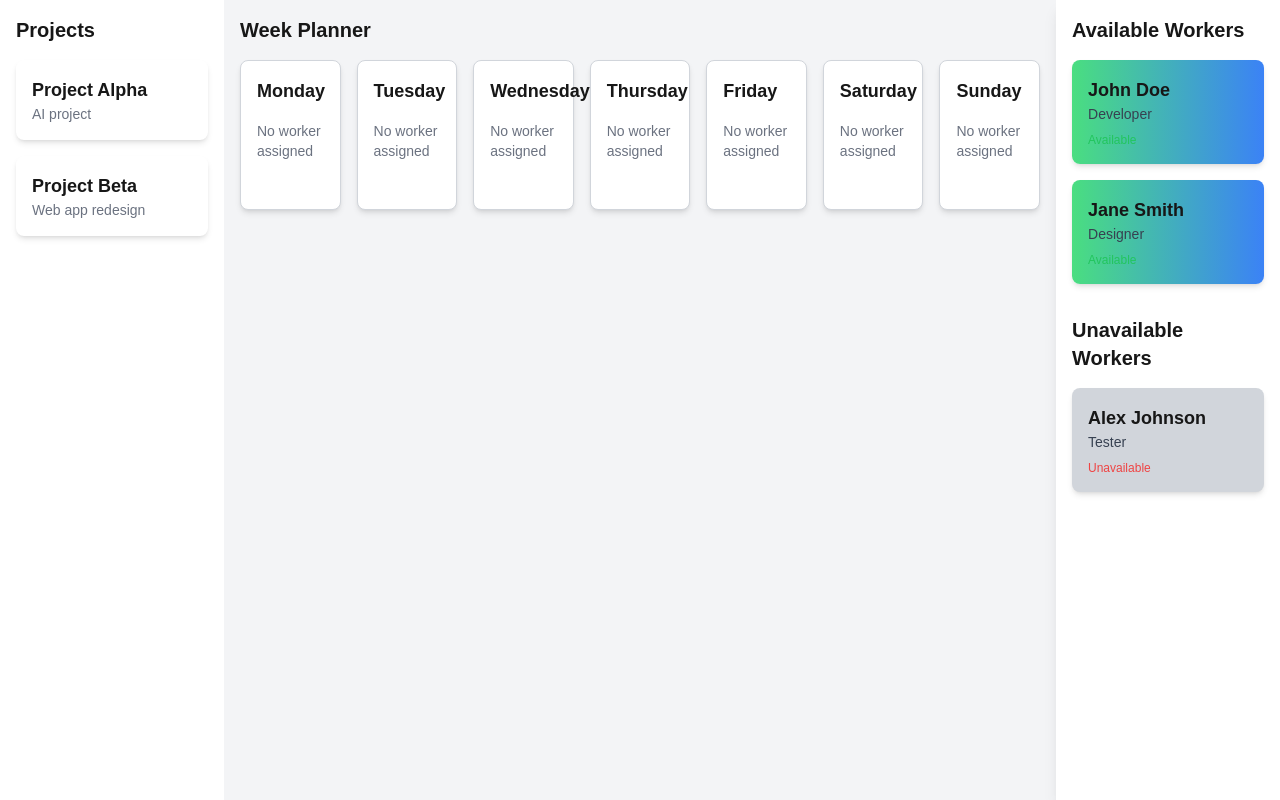
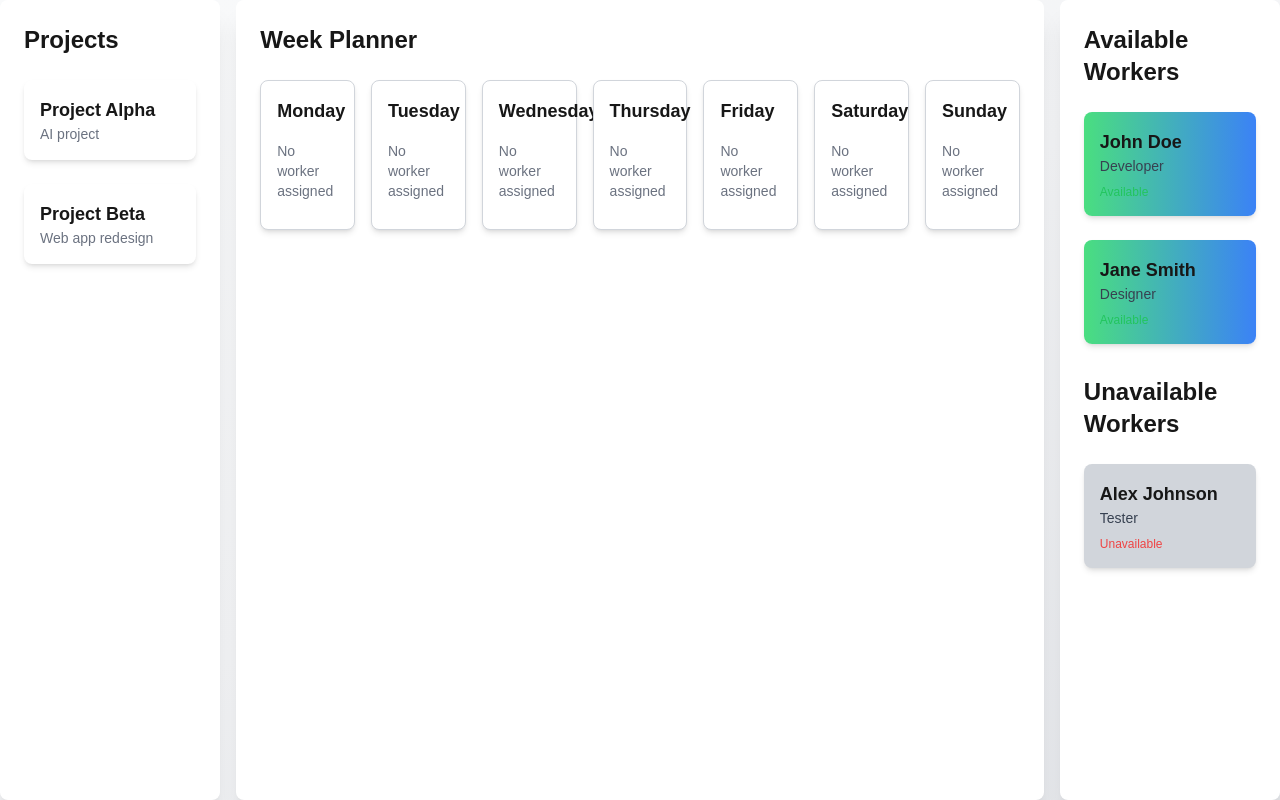
Before and after one commit to ErvinBehxheti/workflow, a Next.js app: page / in a window 1280 px wide. Built offline with nearby package versions, Linux system fonts and the light colour scheme.

Commit message:
enhanced ux

```diff
--- a/app/page.tsx
+++ b/app/page.tsx
@@ -1,30 +1,43 @@
-"use client"
-import { DndContext } from '@dnd-kit/core';
-import { useState } from 'react';
-import { Worker } from '@/types/Worker';
-import { ProjectCard } from '@/components/ProjectCard';
-import { WeekDay } from '@/components/WeekDay';
-import { WorkerCard } from '@/components/WorkerCard';
-import { UndoModal } from '@/components/UndoModal';
+"use client";
+import { DndContext } from "@dnd-kit/core";
+import { useState } from "react";
+import { Worker } from "@/types/Worker";
+import { ProjectCard } from "@/components/ProjectCard";
+import { WeekDay } from "@/components/WeekDay";
+import { WorkerCard } from "@/components/WorkerCard";
+import { UndoModal } from "@/components/UndoModal";
 
 const workers: Worker[] = [
-  { id: 1, name: 'John Doe', role: 'Developer', isAvailable: true },
-  { id: 2, name: 'Jane Smith', role: 'Designer', isAvailable: true },
-  { id: 3, name: 'Alex Johnson', role: 'Tester', isAvailable: false },
+  { id: 1, name: "John Doe", role: "Developer", isAvailable: true },
+  { id: 2, name: "Jane Smith", role: "Designer", isAvailable: true },
+  { id: 3, name: "Alex Johnson", role: "Tester", isAvailable: false },
 ];
 
 const projects = [
-  { id: 1, name: 'Project Alpha', description: 'AI project' },
-  { id: 2, name: 'Project Beta', description: 'Web app redesign' },
+  { id: 1, name: "Project Alpha", description: "AI project" },
+  { id: 2, name: "Project Beta", description: "Web app redesign" },
 ];
 
-const weekDays = ['Monday', 'Tuesday', 'Wednesday', 'Thursday', 'Friday', 'Saturday', 'Sunday'];
+const weekDays = [
+  "Monday",
+  "Tuesday",
+  "Wednesday",
+  "Thursday",
+  "Friday",
+  "Saturday",
+  "Sunday",
+];
 
 const page = () => {
-  const [assignedWorkers, setAssignedWorkers] = useState<Record<string, Worker | null>>({});
+  const [assignedWorkers, setAssignedWorkers] = useState<
+    Record<string, Worker | null>
+  >({});
   const [availableWorkers, setAvailableWorkers] = useState(workers);
   const [isModalOpen, setIsModalOpen] = useState(false);
-  const [pendingAssignment, setPendingAssignment] = useState<{ worker: Worker; day: string } | null>(null);
+  const [pendingAssignment, setPendingAssignment] = useState<{
+    worker: Worker;
+    day: string;
+  } | null>(null);
 
   const handleDragEnd = (event: any) => {
     const { active, over } = event;
@@ -80,11 +93,11 @@ const page = () => {
 
   return (
     <DndContext onDragEnd={handleDragEnd}>
-      <div className="flex h-screen">
+      <div className="flex h-screen font-poppins bg-gradient-to-br from-gray-50 via-gray-100 to-gray-200">
         {/* Left Sidebar - Projects */}
-        <div className="w-1/4 bg-white shadow-lg p-4">
-          <h2 className="text-xl font-semibold mb-4">Projects</h2>
-          <div className="space-y-4">
+        <div className="w-1/4 bg-white shadow-xl p-6 glass backdrop-blur-lg rounded-lg">
+          <h2 className="text-2xl font-semibold mb-6">Projects</h2>
+          <div className="space-y-6">
             {projects.map((project) => (
               <ProjectCard key={project.id} project={project} />
             ))}
@@ -92,32 +105,46 @@ const page = () => {
         </div>
 
         {/* Main Section - Week Grid */}
-        <div className="flex-grow bg-gray-100 p-4">
-          <h2 className="text-xl font-semibold mb-4">Week Planner</h2>
+        <div className="flex-grow bg-white shadow-xl rounded-lg p-6 mx-4 glass backdrop-blur-lg">
+          <h2 className="text-2xl font-semibold mb-6">Week Planner</h2>
           <div className="grid grid-cols-7 gap-4">
             {weekDays.map((day) => (
-              <WeekDay key={day} day={day} assignedWorker={assignedWorkers[day]} />
+              <WeekDay
+                key={day}
+                day={day}
+                assignedWorker={assignedWorkers[day]}
+              />
             ))}
           </div>
         </div>
 
         {/* Right Sidebar - Workers */}
-        <div className="w-1/4 bg-white shadow-lg p-4">
-          <h2 className="text-xl font-semibold mb-4">Available Workers</h2>
-          <div className="space-y-4">
+        <div className="w-1/4 bg-white shadow-xl p-6 glass backdrop-blur-lg rounded-lg">
+          <h2 className="text-2xl font-semibold mb-6">Available Workers</h2>
+          <div className="space-y-6">
             {availableWorkers
               .filter((worker) => worker.isAvailable)
               .map((worker) => (
-                <WorkerCard key={worker.id} worker={worker} isAvailable={true} />
+                <WorkerCard
+                  key={worker.id}
+                  worker={worker}
+                  isAvailable={true}
+                />
               ))}
           </div>
 
-          <h2 className="text-xl font-semibold mt-8 mb-4">Unavailable Workers</h2>
-          <div className="space-y-4">
+          <h2 className="text-2xl font-semibold mt-8 mb-6">
+            Unavailable Workers
+          </h2>
+          <div className="space-y-6">
             {availableWorkers
               .filter((worker) => !worker.isAvailable)
               .map((worker) => (
-                <WorkerCard key={worker.id} worker={worker} isAvailable={false} />
+                <WorkerCard
+                  key={worker.id}
+                  worker={worker}
+                  isAvailable={false}
+                />
               ))}
           </div>
         </div>
@@ -134,4 +161,4 @@ const page = () => {
   );
 };
 
-export default page
+export default page;
--- a/components/UndoModal.tsx
+++ b/components/UndoModal.tsx
@@ -1,27 +1,26 @@
-import React from 'react';
+import React from "react";
 
-interface UndoModalProps {
+export const UndoModal: React.FC<{
   onConfirm: () => void;
   onCancel: () => void;
-}
-
-export const UndoModal: React.FC<UndoModalProps> = ({ onConfirm, onCancel }) => {
+}> = ({ onConfirm, onCancel }) => {
   return (
-    <div className="fixed inset-0 bg-black bg-opacity-30 flex justify-center items-center">
-      <div className="bg-white p-6 rounded-lg shadow-lg space-y-4">
+    <div className="fixed inset-0 bg-black bg-opacity-50 flex justify-center items-center">
+      <div className="bg-white p-6 rounded-lg shadow-xl max-w-sm text-center space-y-4 glass backdrop-blur-lg">
+        <h3 className="text-xl font-semibold">Confirm Assignment</h3>
         <p>Are you sure you want to assign this worker?</p>
-        <div className="flex space-x-4">
+        <div className="flex justify-between mt-4">
           <button
-            className="bg-blue-500 text-white px-4 py-2 rounded-md"
+            onClick={onCancel}
+            className="bg-red-500 text-white px-4 py-2 rounded-md hover:bg-red-600 transition"
+          >
+            Cancel
+          </button>
+          <button
             onClick={onConfirm}
+            className="bg-green-500 text-white px-4 py-2 rounded-md hover:bg-green-600 transition"
           >
             Confirm
-          </button>
-          <button
-            className="bg-gray-300 text-black px-4 py-2 rounded-md"
-            onClick={onCancel}
-          >
-            Cancel
           </button>
         </div>
       </div>
--- a/components/WorkerCard.tsx
+++ b/components/WorkerCard.tsx
@@ -23,8 +23,8 @@ export const WorkerCard: React.FC<WorkerCardProps> = ({
       {...attributes}
       className={`p-4 rounded-lg shadow-md cursor-pointer transition ${
         isAvailable
-          ? "bg-gradient-to-r from-green-400 to-blue-500 hover:shadow-lg"
-          : "bg-gray-300"
+          ? "bg-gradient-to-r from-green-400 to-blue-500 hover:shadow-xl hover:scale-105"
+          : "bg-gray-300 hover:shadow-xl hover:scale-105"
       }`}
       initial={{ opacity: 0, scale: 0.9 }}
       animate={{ opacity: 1, scale: 1 }}
```
